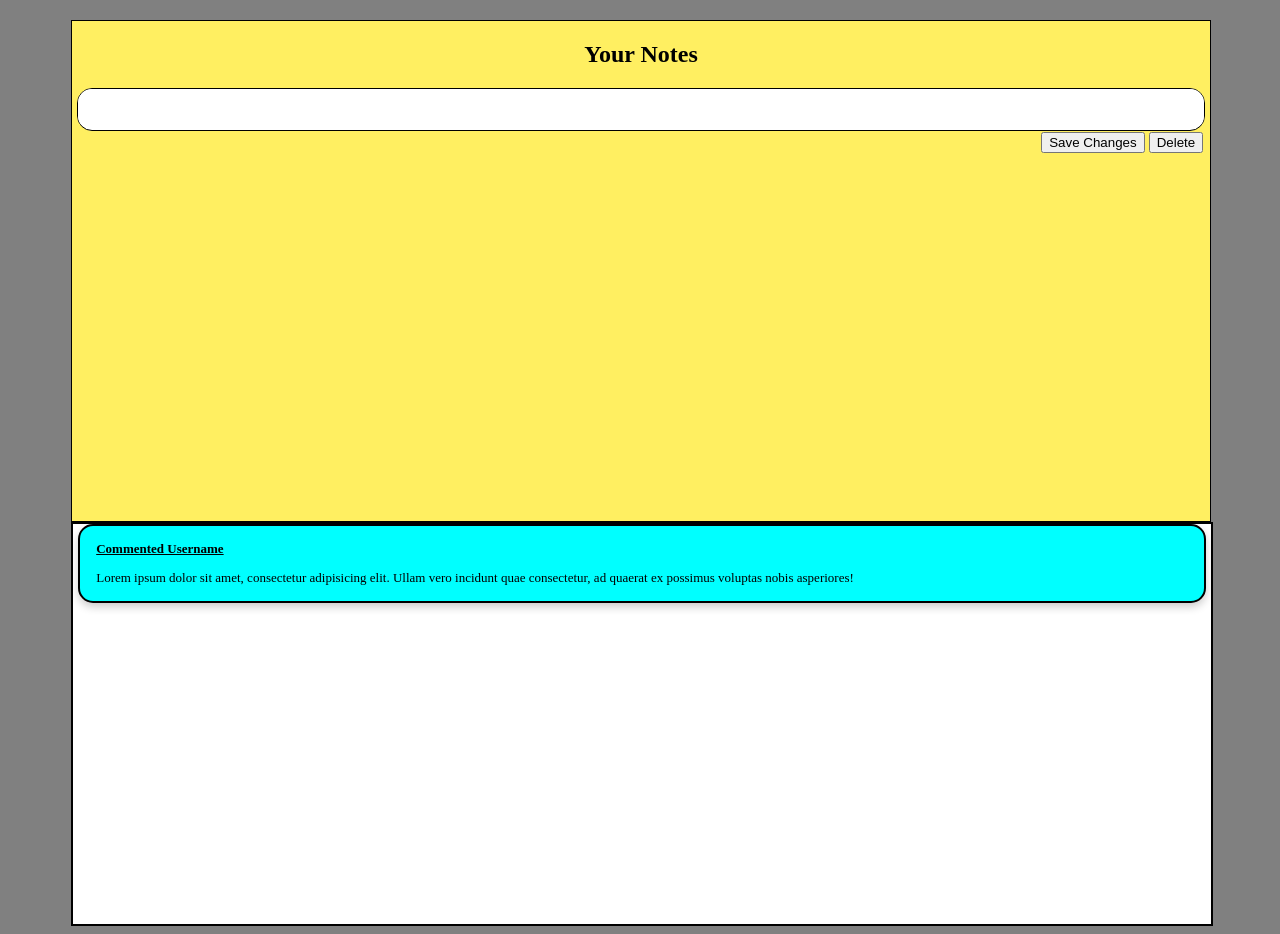
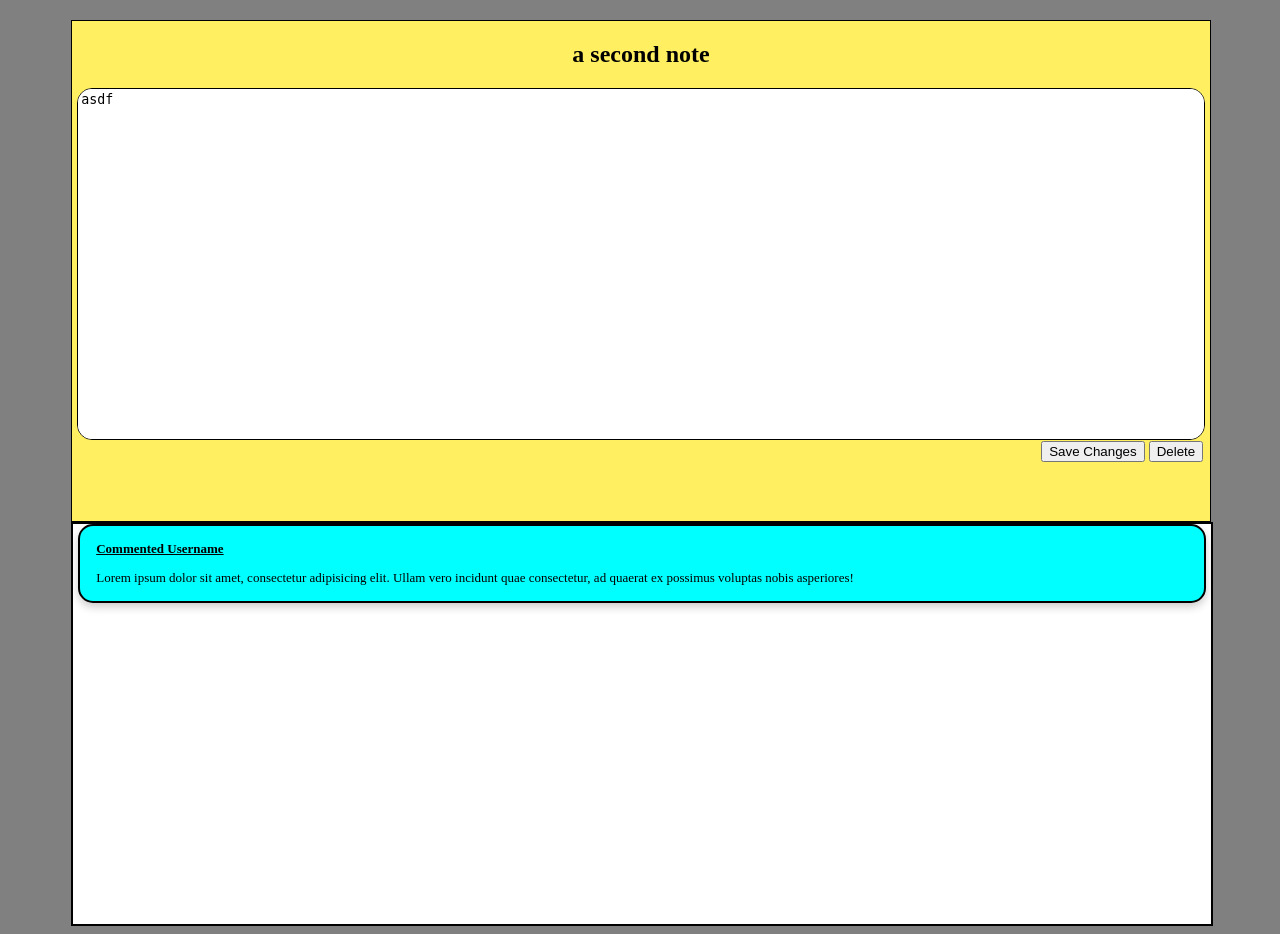
Before and after one commit to CarverWasTaken/MusketeerNotes, a Flask app: page /note/2 in a window 1280 px wide. Shown: the part 30-964 px from the top of the page. Run offline with Flask 2, Linux system fonts and the light colour scheme; data comes from the database, SQL or seed files in the repository; both versions use the stored data as it was after the commit.

Commit message:
Fixed it

```diff
--- a/FrontEnd/app.py
+++ b/FrontEnd/app.py
@@ -65,7 +65,7 @@ def notes():
 @app.route('/note/<note_id>')
 def viewNote(note_id):
     a_user = db.session.query(User).filter_by(email=User.name)
-    my_note = db.session.query(Note).filter_by(id=note_id)
+    my_note = db.session.query(Note).filter_by(id=note_id).one()
     return render_template('viewNote.html', note=my_note,user=a_user)
 
 
@@ -95,16 +95,15 @@ def addNote():
 @app.route('/note/edit/<note_id>',methods=['POST'])
 def update_note(note_id):
     if request.method == 'POST':
-        title = request.form['title']
-        text = request.form['noteText']
-        note = db.session.query(Note).filter_by(id=note_id)
+        text = request.form['text']
+        note = db.session.query(Note).filter_by(id=note_id).one()
 
-        note.title = title
         note.text = text
 
         db.session.add(note)
         db.session.commit()
-        return render_template('MainPage.html', notes=note)
+    return redirect('/note/' + str(note.id))
+
 
 
 # Delete Note
@@ -112,11 +111,11 @@ def update_note(note_id):
 
 @app.route('/note/delete/<note_id>', methods=['POST'])
 def delete_note(note_id):
-    my_note= db.session.query(Note).filter_by(id=note_id)
+    my_note= db.session.query(Note).filter_by(id=note_id).one()
     db.session.delete(my_note)
     db.session.commit()
 
-    return render_template('viewNote.html')
+    return redirect('/notes')
 
 
 if __name__ == "__main__":
--- a/FrontEnd/static/styles/noteView.css
+++ b/FrontEnd/static/styles/noteView.css
@@ -24,7 +24,7 @@ nav{
   /* max-height: 90%; */
   overflow: hidden;
   border-radius: 15px;
-  height: 80%;
+  height: 350px;
   text-overflow: ellipsis;
   font-size: large;
   border: solid 1px black;
--- a/FrontEnd/templates/viewNote.html
+++ b/FrontEnd/templates/viewNote.html
@@ -16,11 +16,11 @@
 </head>
     <body style="background-color: gray;">
     <div class="outerBox">
-    <h2 style="color: black; padding: 0; text-align: center;">Your Notes</h2>
+    <h2 style="color: black; padding: 0; text-align: center;">{{note.title}}</h2>
 
     <form method='POST' >
     <div class="innerBox">
-        <textarea>{{ note.text }}</textarea>
+        <textarea name = "text">{{ note.text }}</textarea>
     </div>
 
       <div class="edit-delete-button">
```
Also changed, not shown: FrontEnd/flask_note_app.db.
